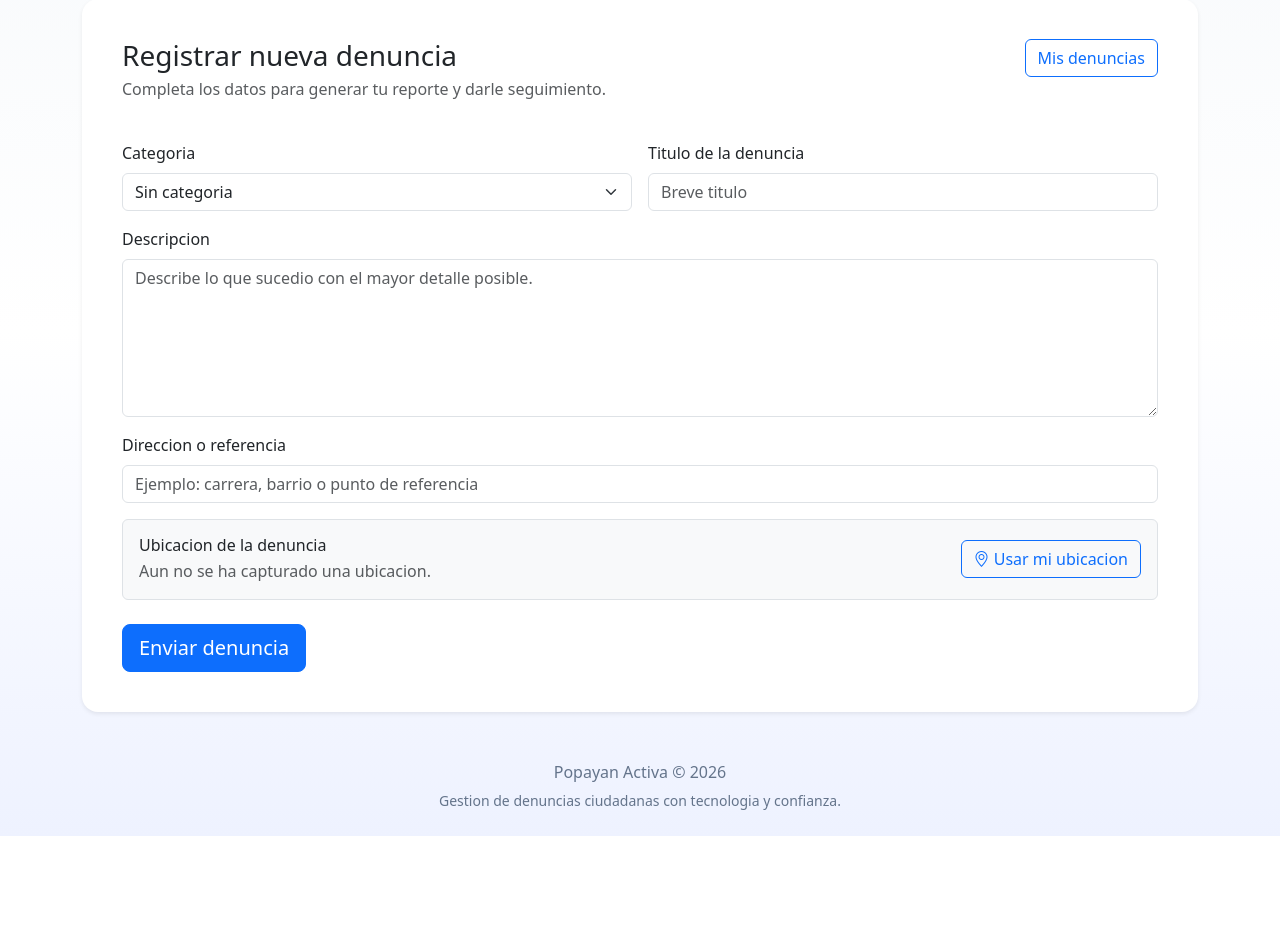
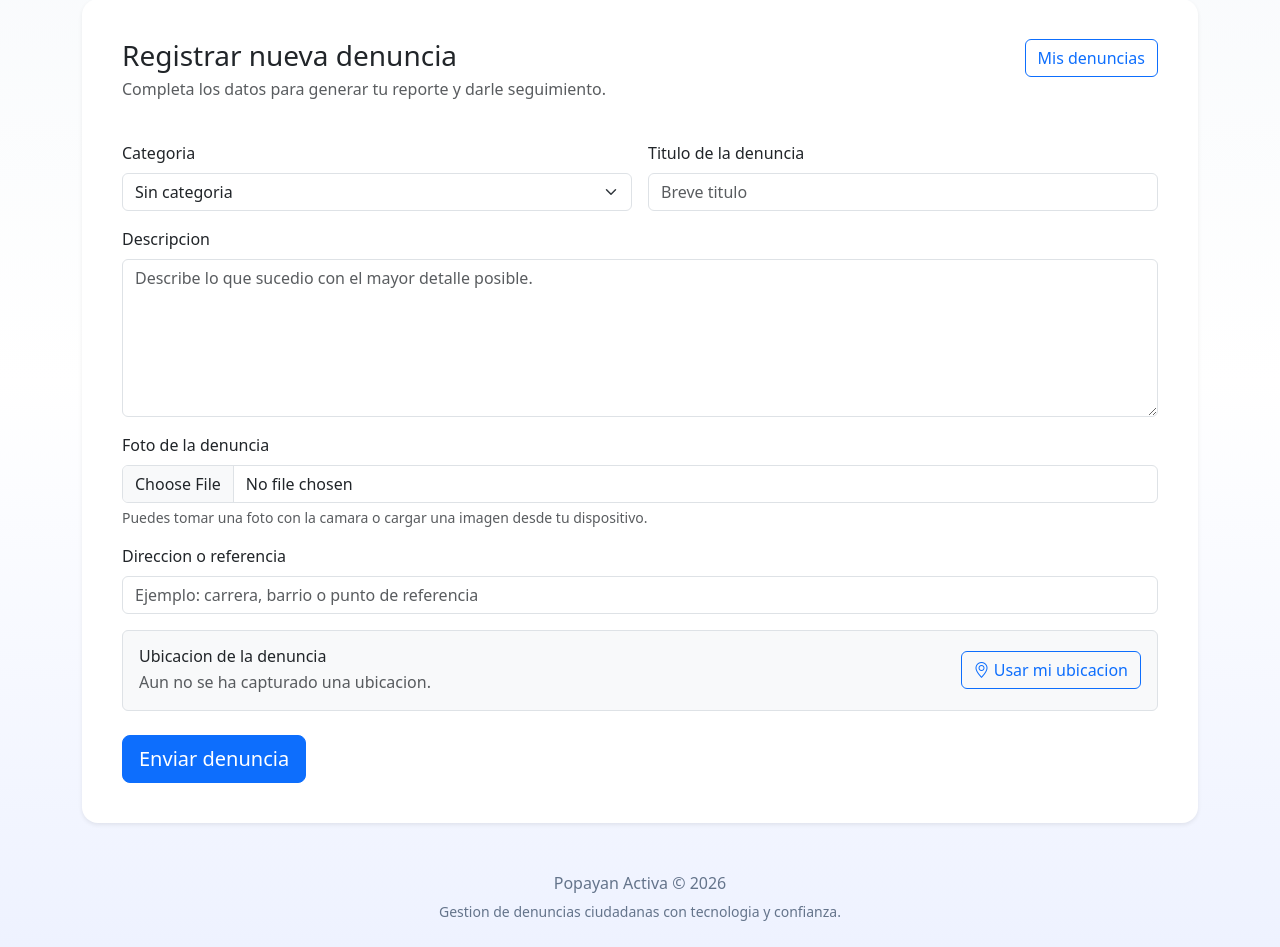
Before and after one commit to jeort99/Popay-n_Activa, a Django app: page /denuncias/nueva/ in a window 1280 px wide. Shown: the part 81-1028 px from the top of the page. Before the commit the page ends 917 px from the top, so only its background shows below. Run offline with Django 5.2, Linux system fonts and the light colour scheme; the visitor is signed in with stand-in values (Sample User, id 1); data that the repository does not hold is empty.

Commit message:
PopayanActiva implementacion de captura de foto y cargue de archivos

```diff
--- a/denuncias/forms.py
+++ b/denuncias/forms.py
@@ -87,6 +87,17 @@ class DenunciaForm(forms.Form):
             }
         ),
     )
+    imagen = forms.ImageField(
+        required=False,
+        label="Foto de la denuncia",
+        widget=forms.ClearableFileInput(
+            attrs={
+                "class": "form-control",
+                "accept": "image/*",
+                "capture": "environment",
+            }
+        ),
+    )
     latitud = forms.DecimalField(
         max_digits=9,
         decimal_places=6,
@@ -141,6 +152,7 @@ class DenunciaForm(forms.Form):
             categoria=datos["categoria"],
             titulo=datos["titulo"],
             descripcion=datos["descripcion"],
+            imagen=datos.get("imagen"),
             estado="Pendiente",
         )
 
--- a/denuncias/models.py
+++ b/denuncias/models.py
@@ -48,6 +48,7 @@ class Denuncia(models.Model):
     categoria = models.ForeignKey(Categoria, on_delete=models.SET_NULL, null=True, db_column='CategoriaID')
     titulo = models.CharField(db_column='Titulo', max_length=200)
     descripcion = models.TextField(db_column='Descripcion')
+    imagen = models.ImageField(db_column='Imagen', upload_to='denuncias/', null=True, blank=True)
     estado = models.CharField(
         db_column='Estado',
         max_length=50,
--- a/denuncias/templates/detalle_denuncia.html
+++ b/denuncias/templates/detalle_denuncia.html
@@ -20,6 +20,11 @@
                         <h5 class="card-title">{{ denuncia.titulo }}</h5>
                         <p class="text-muted mb-2">Reportado por: {{ denuncia.usuario.nombre }} {{ denuncia.usuario.apellido }} - {{ denuncia.usuario.email }}</p>
                         <p>{{ denuncia.descripcion }}</p>
+                        {% if denuncia.imagen %}
+                            <div class="mt-4">
+                                <img src="{{ denuncia.imagen.url }}" class="img-fluid rounded border" alt="Foto de la denuncia">
+                            </div>
+                        {% endif %}
                         <div class="mt-3">
                             <span class="badge {% if denuncia.estado == 'Pendiente' %}bg-warning text-dark{% elif denuncia.estado == 'Resuelta' %}bg-success{% else %}bg-secondary{% endif %} status-badge">{{ denuncia.estado }}</span>
                             <small class="text-muted ms-3">Registrada el {{ denuncia.fecha_registro|date:"d M Y H:i" }}</small>
--- a/denuncias/templates/registrar_denuncia.html
+++ b/denuncias/templates/registrar_denuncia.html
@@ -11,7 +11,7 @@
             <a href="/denuncias/mis/" class="btn btn-outline-primary">Mis denuncias</a>
         </div>
 
-        <form method="post" novalidate>
+        <form method="post" enctype="multipart/form-data" novalidate>
             {% csrf_token %}
             {{ form.non_field_errors }}
             <div class="row g-3">
@@ -29,6 +29,15 @@
                     <label class="form-label" for="id_descripcion">Descripcion</label>
                     {{ form.descripcion }}
                     {{ form.descripcion.errors }}
+                </div>
+                <div class="col-12">
+                    <label class="form-label" for="id_imagen">Foto de la denuncia</label>
+                    {{ form.imagen }}
+                    {{ form.imagen.errors }}
+                    <div class="form-text">Puedes tomar una foto con la camara o cargar una imagen desde tu dispositivo.</div>
+                    <div id="image-preview" class="mt-3 d-none">
+                        <img id="preview-img" class="img-fluid rounded border" alt="Vista previa de la foto">
+                    </div>
                 </div>
                 <div class="col-12">
                     <label class="form-label" for="id_direccion">Direccion o referencia</label>
@@ -72,6 +81,9 @@
     const geoMap = document.getElementById("geo-map");
     const latInput = document.getElementById("id_latitud");
     const lonInput = document.getElementById("id_longitud");
+    const imageInput = document.getElementById("id_imagen");
+    const imagePreview = document.getElementById("image-preview");
+    const previewImg = document.getElementById("preview-img");
 
     function updateMap(lat, lon) {
         const delta = 0.004;
@@ -115,5 +127,18 @@
             }
         );
     });
+
+    imageInput.addEventListener("change", () => {
+        const file = imageInput.files[0];
+
+        if (!file) {
+            imagePreview.classList.add("d-none");
+            previewImg.removeAttribute("src");
+            return;
+        }
+
+        previewImg.src = URL.createObjectURL(file);
+        imagePreview.classList.remove("d-none");
+    });
 </script>
 {% endblock %}
--- a/denuncias/views.py
+++ b/denuncias/views.py
@@ -120,7 +120,7 @@ def mis_denuncias(request):
 @login_required(login_url="login")
 def registrar_denuncia(request):
     if request.method == "POST":
-        form = DenunciaForm(request.POST)
+        form = DenunciaForm(request.POST, request.FILES)
 
         if form.is_valid():
             form.save(request.user)
--- a/popayanactiva/urls.py
+++ b/popayanactiva/urls.py
@@ -1,7 +1,12 @@
 from django.contrib import admin
+from django.conf import settings
+from django.conf.urls.static import static
 from django.urls import path, include
 
 urlpatterns = [
     path('admin/', admin.site.urls),
     path('', include('denuncias.urls')),  # conecta las rutas de la app
 ]
+
+if settings.DEBUG:
+    urlpatterns += static(settings.MEDIA_URL, document_root=settings.MEDIA_ROOT)
```
Also changed, not shown: denuncias/admin.py (+18 -1 lines), denuncias/tests.py (+14 -0 lines), denuncias/migrations/0004_denuncia_imagen.py (added).
